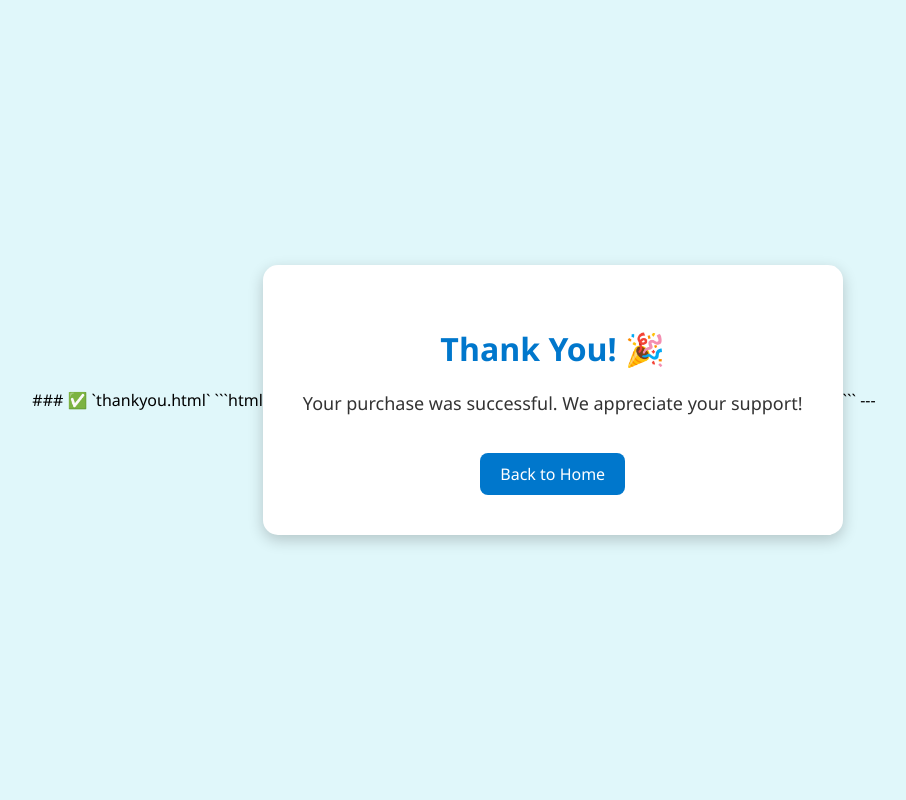
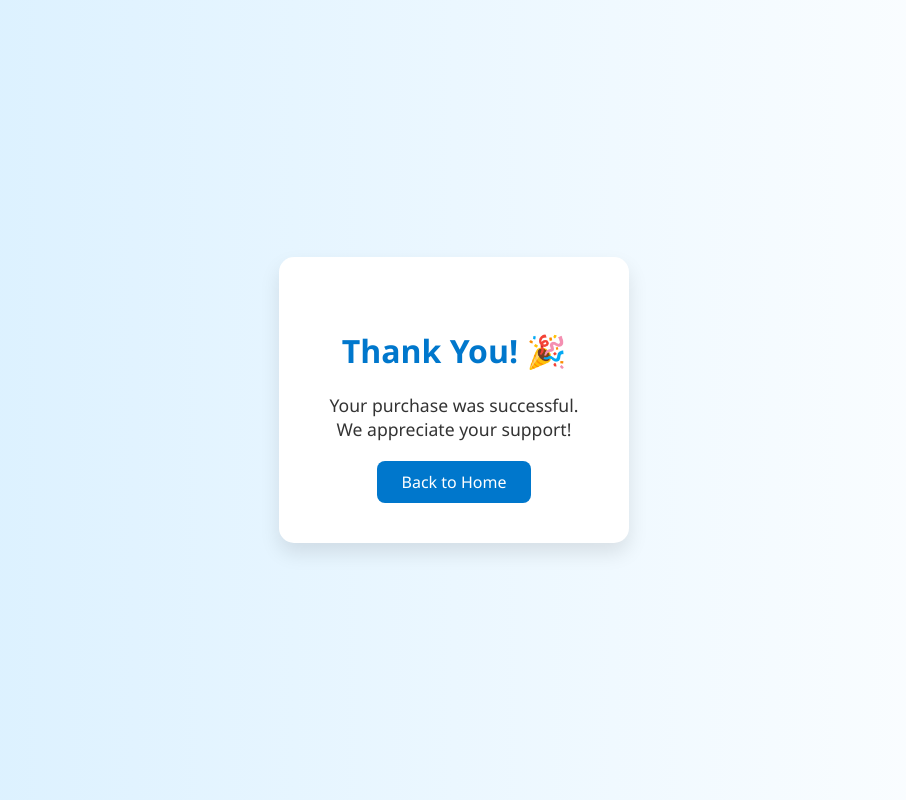
Before and after one commit to Ishagupta1089/batch2, a plain HTML site: page Thankyou.html in a window 1280 px wide. Shown: the whole page, without its empty margins (186-1092 px from the left). Drawn offline with Linux system fonts and the light colour scheme.

Commit message:
Update Thankyou.html

````diff
--- a/Thankyou.html
+++ b/Thankyou.html
@@ -1,55 +1,45 @@
-
-### ✅ `thankyou.html`
-
-```html
 <!DOCTYPE html>
 <html lang="en">
 <head>
-  <!-- Google tag (gtag.js) -->
-<script async src="https://www.googletagmanager.com/gtag/js?id=G-7GT9WGEFDT"></script>
-<script>
-  window.dataLayer = window.dataLayer || [];
-  function gtag(){dataLayer.push(arguments);}
-  gtag('js', new Date());
 
-  gtag('config', 'G-7GT9WGEFDT');
-</script>
   <meta charset="UTF-8" />
   <meta name="viewport" content="width=device-width, initial-scale=1.0" />
   <title>Thank You for Your Purchase</title>
   <style>
     body {
-      background-color: #e0f7fa;
-      font-family: 'Segoe UI', sans-serif;
+      margin: 0;
+      padding: 0;
+      height: 100vh;
       display: flex;
       justify-content: center;
       align-items: center;
-      height: 100vh;
-      margin: 0;
+      font-family: 'Segoe UI', sans-serif;
+      background: linear-gradient(to right, #d7efff, #ffffff);
     }
-    .box {
+    .thankyou-box {
       background: white;
-      padding: 40px;
+      padding: 50px;
       border-radius: 15px;
       text-align: center;
-      box-shadow: 0 5px 15px rgba(0,0,0,0.2);
+      box-shadow: 0 10px 20px rgba(0, 0, 0, 0.1);
+      max-width: 400px;
     }
     h1 {
       color: #0077cc;
+      font-size: 2em;
     }
     p {
-      font-size: 18px;
+      margin: 15px 0 30px;
+      font-size: 1.1em;
       color: #333;
     }
     a {
-      display: inline-block;
-      margin-top: 20px;
-      padding: 10px 20px;
+      padding: 10px 25px;
       background-color: #0077cc;
       color: white;
       text-decoration: none;
       border-radius: 8px;
-      transition: 0.3s;
+      transition: background-color 0.3s;
     }
     a:hover {
       background-color: #005fa3;
@@ -57,13 +47,10 @@
   </style>
 </head>
 <body>
-  <div class="box">
+  <div class="thankyou-box">
     <h1>Thank You! 🎉</h1>
-    <p>Your purchase was successful. We appreciate your support!</p>
+    <p>Your purchase was successful.<br>We appreciate your support!</p>
     <a href="index.html">Back to Home</a>
   </div>
 </body>
 </html>
-```
-
----
````
